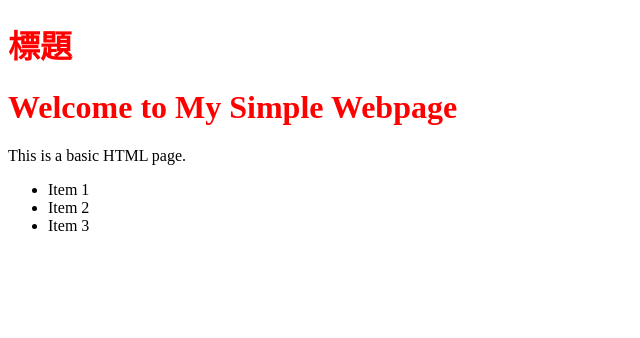
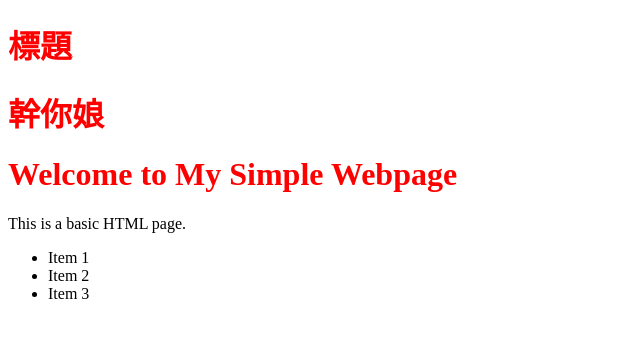
Before and after one commit to lichungtsai611/Github1017, a plain HTML site: page index.html in a window 1280 px wide. Shown: the whole page, without its empty margins (0-640 px from the left). Drawn offline with Linux system fonts and the light colour scheme.

Commit message:
幹你娘

```diff
--- a/index.html
+++ b/index.html
@@ -7,6 +7,7 @@
 </head>
 <body>
     <h1>標題</h1>
+    <h1>幹你娘</h1>
     <h1>Welcome to My Simple Webpage</h1>
     <p>This is a basic HTML page.</p>
     <ul>
```
